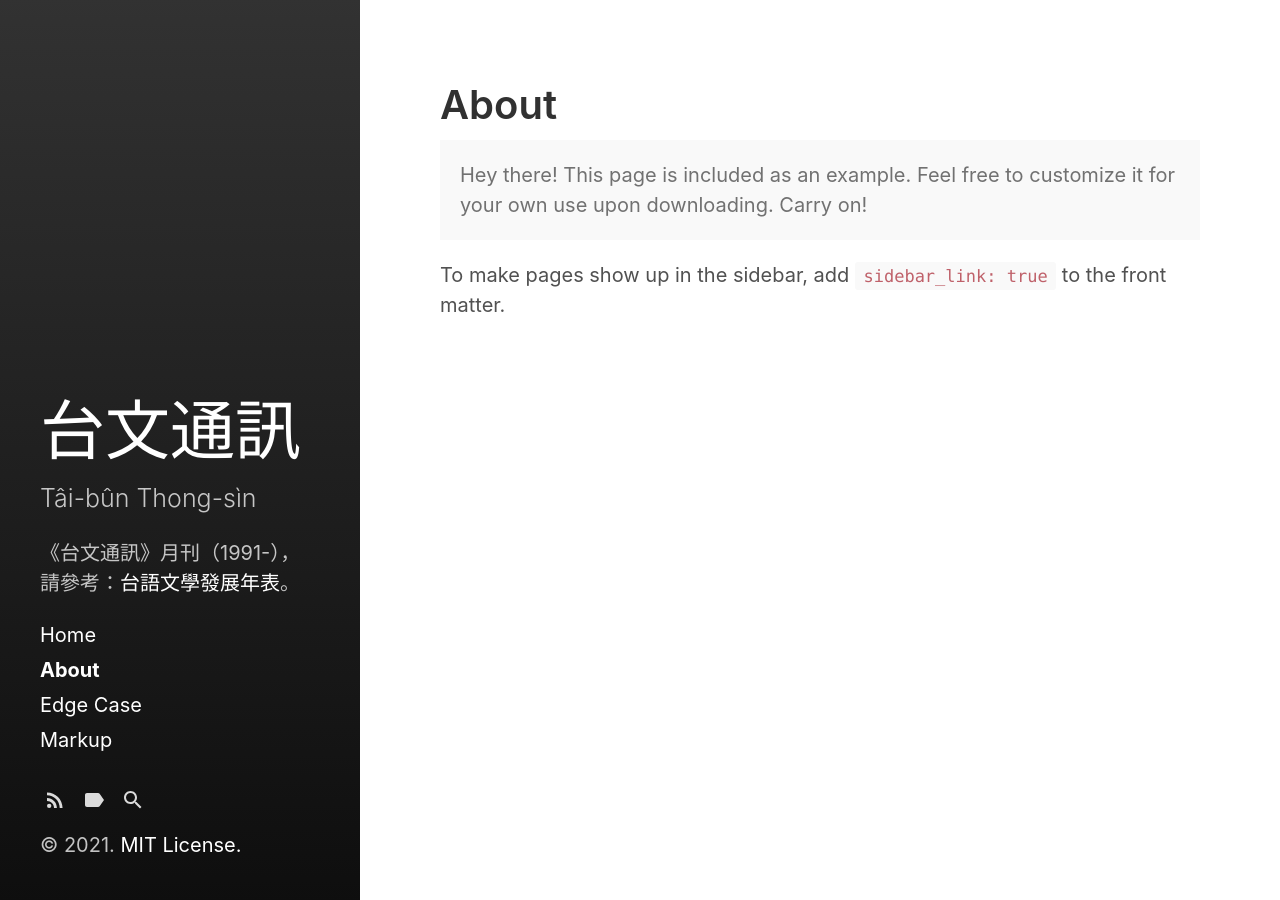
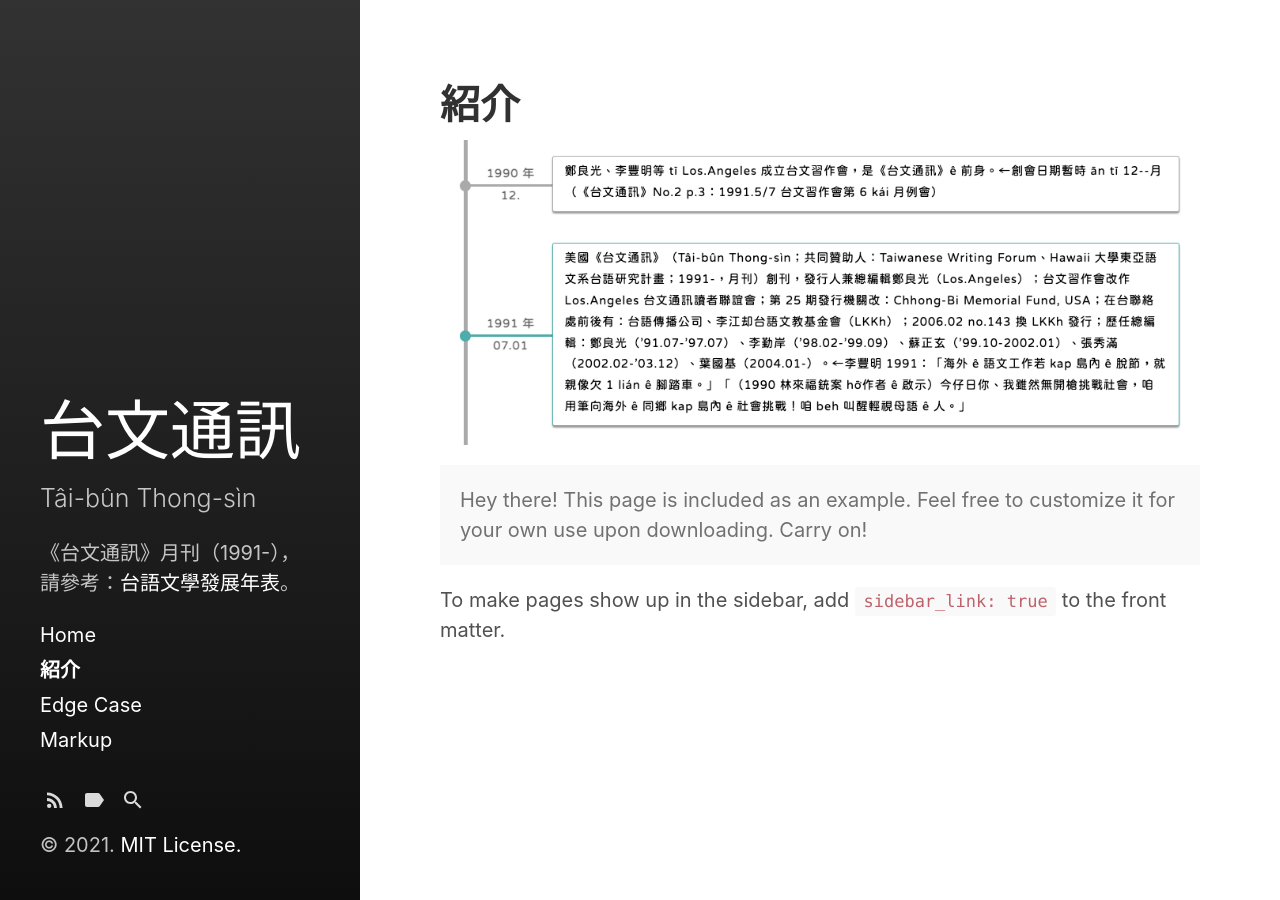
Before and after one commit to TaibunThongsin/TaibunThongsin, a Jekyll site: the page built from docs/about.md, in a window 1280 px wide. Built offline with Jekyll 4.4.1, drawn with Linux system fonts in a browser that asks for light colours.

Commit message:
Update about.md

```diff
--- a/docs/about.md
+++ b/docs/about.md
@@ -1,8 +1,10 @@
 ---
 layout: page
-title: About
+title: 紹介
 sidebar_link: true
 ---
+
+![image](https://github.com/TaibunThongsin/TaibunThongsin/blob/main/docs/_screenshots/nipio.png)
 
 <p class="message">
   Hey there! This page is included as an example. Feel free to customize it
```
